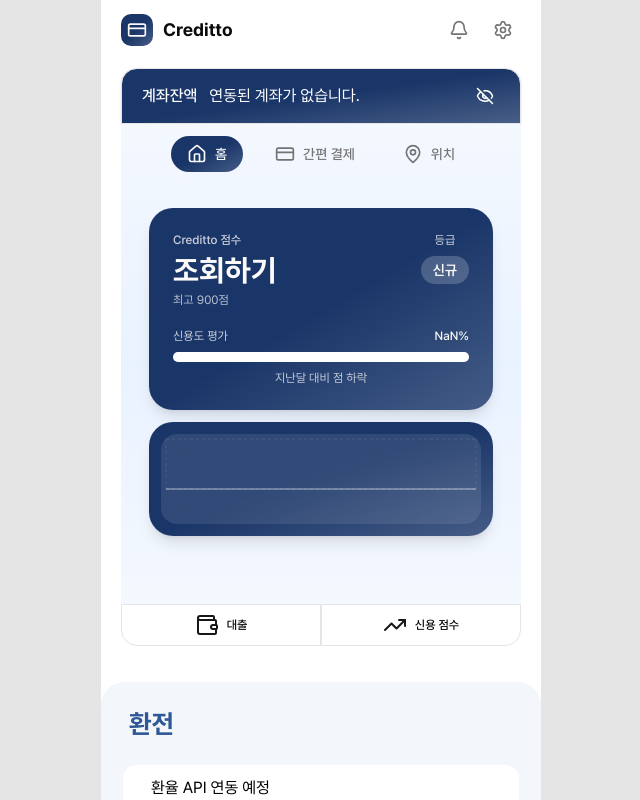
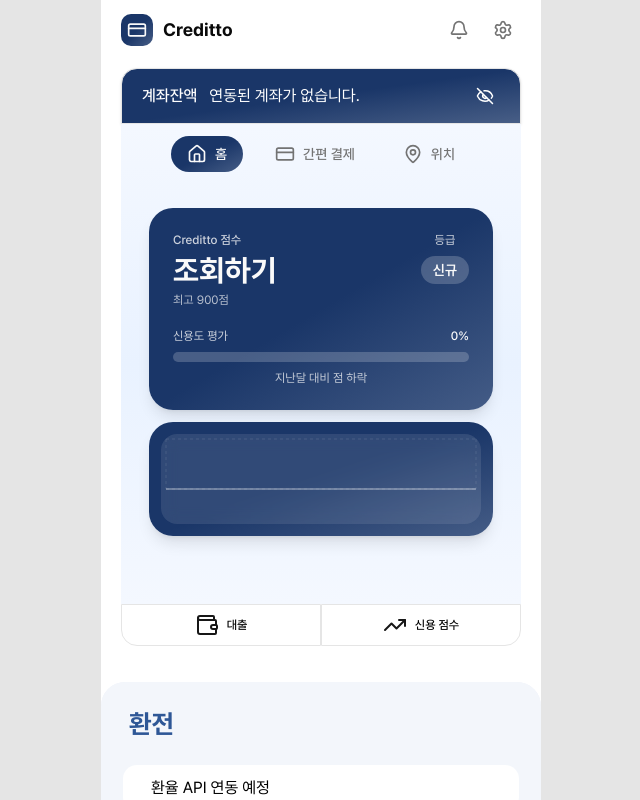
Before and after one commit to FISA-Final-Project-Creditto/creditto-frontend-client, a Next.js app: page /en/main in a window 1280 px wide. Shown: the top 800 px of the page, without its empty margins (319-959 px from the left). Built offline with nearby package versions, Linux system fonts and the light colour scheme; no server answers; sample sign-in values are in the browser's storage.

Commit message:
fix : 피드백 반영

```diff
--- a/src/app/[locale]/main/page.jsx
+++ b/src/app/[locale]/main/page.jsx
@@ -11,7 +11,7 @@ import { credittoApi } from "../../api/axios";
 
 export default function MainPage() {
   const router = useRouter();
-    const [isLoading, setIsLoading] = useState(true);
+  const [isLoading, setIsLoading] = useState(true);
 
   const [accountState, setAccountState] = useState({
     balance: null,
@@ -24,6 +24,7 @@ export default function MainPage() {
         if (!accessToken) {
           alert("로그인이 필요합니다.");
           router.replace("/");
+          return;
         }
         const response = await credittoApi.get("/api/accounts/me/balance", {
           headers: {
@@ -51,7 +52,7 @@ export default function MainPage() {
       <Header />
       <main className="">
         <div className="px-5 mt-2">
-          <Money accountState={accountState} isLoading={isLoading}/>
+          <Money accountState={accountState} isLoading={isLoading} />
           <RoundedIconTabs accountState={accountState} />
           <FunctionButton />
         </div>
--- a/src/app/[locale]/maine/components/Credit/Credit.jsx
+++ b/src/app/[locale]/maine/components/Credit/Credit.jsx
@@ -7,8 +7,7 @@ export default function Credit({ accountState }) {
   const creditScore = 750;
   const maxScore = 900;
   const [creditInfo, setCreditInfo] = useState();
-  const scorePercentage = (creditInfo / maxScore) * 100;
-
+const scorePercentage = creditInfo ? (creditInfo / maxScore) * 100 : 0;
 
   const renderCredit = () =>{
     if (accountState.accountCount === 0) {
@@ -27,7 +26,7 @@ export default function Credit({ accountState }) {
   useEffect(() => {
     const fetchCreditScore = async () => {
       try {
-        console.log(accountState.accountCount)
+        // console.log(accountState.accountCount)
         const accessToken = sessionStorage.getItem("accessToken");
         const userId = sessionStorage.getItem("userId");
 
@@ -43,13 +42,13 @@ export default function Credit({ accountState }) {
 
         setCreditInfo(res.data.credit_score);
         // setHistoryScore(r);
-        console.log("신용점수 : ", res.data);
+        // console.log("신용점수 : ", res.data);
       } catch (error) {
         console.error("신용점수 조회 실패:", error);
       }
     };
     fetchCreditScore();
-  }, []);
+  }, [accountState]);
 
   return (
     <div className="w-full mt-5 bg-gradient-to-br from-[#1A3668] via-[#1A3668] to-[#1A3668]/80 rounded-3xl p-6 text-primary-foreground shadow-lg ">
```
